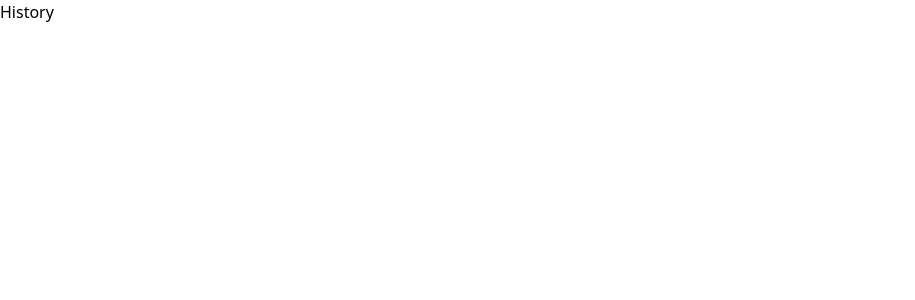
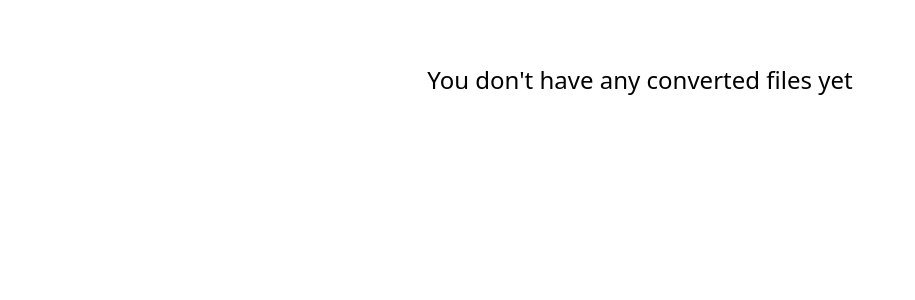
Before and after one commit to NastyaParnet/Frontend-Test-Task, a React (Create React App) app: page /history in a window 1280 px wide. Shown: the top 300 px of the page, without its empty margins (0-915 px from the left). Built offline with nearby package versions, Linux system fonts and the light colour scheme.

Commit message:
add content for history page

```diff
--- a/src/pages/history/history.tsx
+++ b/src/pages/history/history.tsx
@@ -1,7 +1,14 @@
 import React from 'react';
+import { ListFiles } from './list-files';
+import { PdfReader } from 'components/pdf-reader';
 
 export const History = () => {
-  const files = JSON.parse(localStorage.getItem('files') || '[]');
+  const [activeFile, setActiveFile] = React.useState<string>('');
 
-  return <div>History</div>;
+  return (
+    <div className="h-screen p-8 lg:p-16 grid grid-rows-[1fr_3fr] gap-4 lg:gap-8">
+      <ListFiles activeFile={activeFile} setActiveFile={setActiveFile} />
+      <PdfReader urlFile={activeFile} />
+    </div>
+  );
 };
--- /dev/null
+++ b/src/pages/history/list-files/index.tsx
@@ -0,0 +1,29 @@
+import { Button } from 'components/button';
+import React from 'react';
+
+interface ListFilesProps {
+  activeFile: string;
+  setActiveFile: (url: string) => void;
+}
+
+export const ListFiles = ({ activeFile, setActiveFile }: ListFilesProps) => {
+  const files: string[] = JSON.parse(localStorage.getItem('files') || '[]');
+
+  return (
+    <div className="flex flex-col gap-2 overflow-auto">
+      {files.length === 0 ? (
+        <p className="text-h2 text-center">You don&apos;t have any converted files yet</p>
+      ) : (
+        [...files].map((file) => (
+          <Button
+            key={file}
+            variant={activeFile === file ? 'contained' : 'outlined'}
+            onClick={() => setActiveFile(file)}
+          >
+            {`${file.split('/').pop()}.pdf`}
+          </Button>
+        ))
+      )}
+    </div>
+  );
+};
--- a/tailwind.config.js
+++ b/tailwind.config.js
@@ -8,6 +8,7 @@ export default {
       },
       fontSize: {
         h1: ['32px', '40px'],
+        h2: ['24px', '32px'],
         link: ['16px', '24px'],
       },
       colors: {
```
